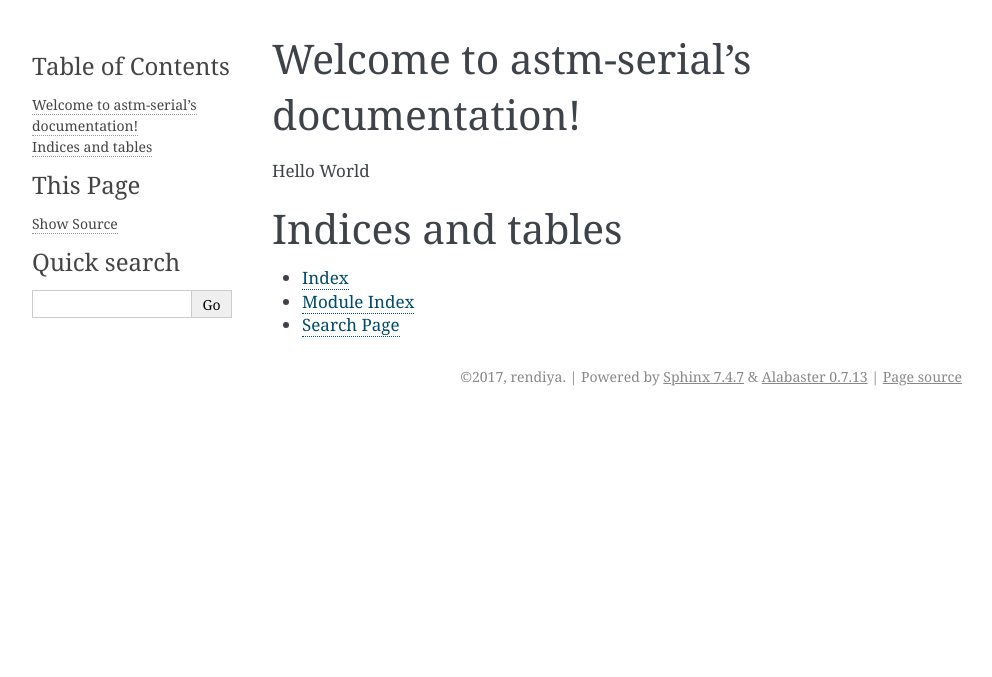
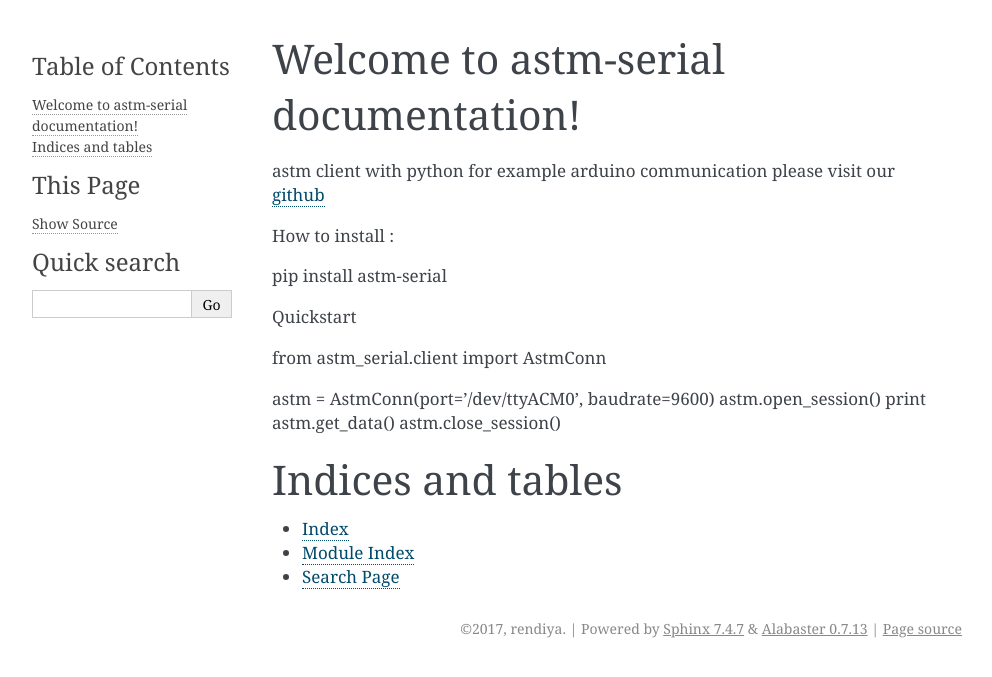
Before and after one commit to rendiya/astm-serial, a Sphinx documentation site: the page built from docs/index.rst, in a window 1280 px wide. Shown: the top 677 px of the page, without its empty margins (148-1140 px from the left). Built offline with Sphinx 7.4.7, drawn with Linux system fonts in a browser that asks for light colours.

Commit message:
edit rst

```diff
--- a/docs/index.rst
+++ b/docs/index.rst
@@ -3,15 +3,28 @@
    You can adapt this file completely to your liking, but it should at least
    contain the root `toctree` directive.
 
-Welcome to astm-serial's documentation!
+Welcome to astm-serial documentation!
 =======================================
 
 .. toctree::
    :maxdepth: 2
    :caption: Contents:
 
-Hello World
+astm client with python for example arduino communication please visit our `github <https://github.com/rendiya/astm-serial/>`_
 
+
+How to install :
+
+pip install astm-serial
+
+Quickstart
+
+from astm_serial.client import AstmConn
+
+astm = AstmConn(port='/dev/ttyACM0', baudrate=9600)
+astm.open_session()
+print astm.get_data()
+astm.close_session()
 
 Indices and tables
 ==================
```
Also changed, not shown: README.md (+2 -0 lines), 2 other files.
